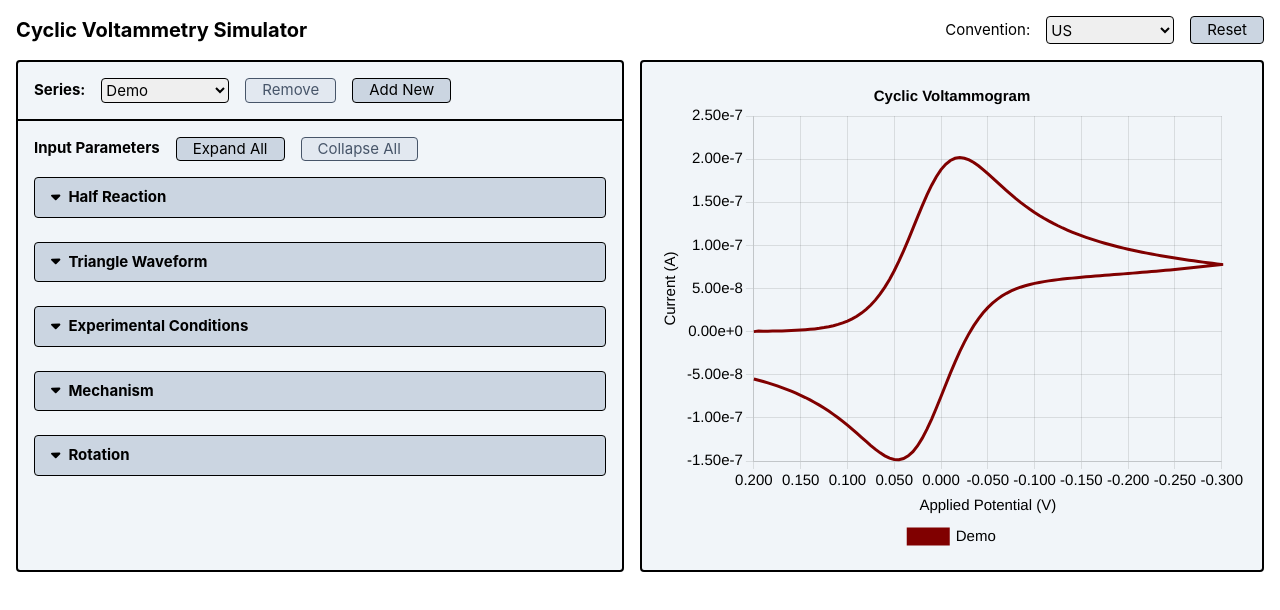
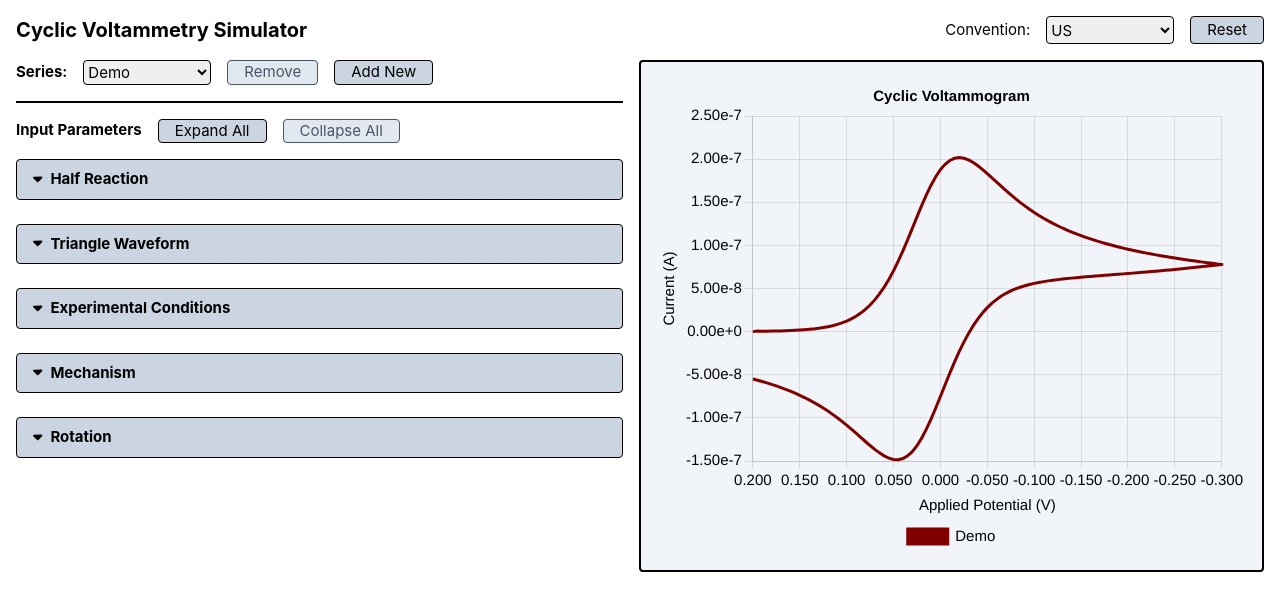
Before and after one commit to cv-sim/cv-sim-2, a Vue app: page / in a window 1280 px wide. Shown: the top 610 px of the page. Built offline with nearby package versions, Linux system fonts and the light colour scheme.

Commit message:
ui adjustments

```diff
--- a/src/assets/main.css
+++ b/src/assets/main.css
@@ -45,3 +45,9 @@ button,
 .v-leave-to {
   opacity: 0;
 }
+
+hr {
+  border: none;
+  height: 2px;
+  background-color: black;
+}
--- a/src/components/SimulatorDashboard.vue
+++ b/src/components/SimulatorDashboard.vue
@@ -5,9 +5,9 @@ import InputParameters from '@/components/main/InputParameters.vue'
 
 <template>
   <div class="flex max-xl:flex-col-reverse gap-4 h-full justify-center pb-4">
-    <InputParameters class="max-w-2xl max-xl:self-center w-full overflow-auto xl:max-h-128" />
+    <InputParameters class="max-w-3xl max-xl:self-center w-full overflow-auto h-full" />
     <CyclicVoltammogram
-      class="w-full max-xl:self-center min-h-80 md:min-h-112 max-h-128 md:max-xl:max-w-2xl xl:max-w-3xl"
+      class="w-full max-xl:self-center min-h-80 sm:min-h-112 max-h-128 md:max-xl:max-w-2xl xl:max-w-3xl"
     />
   </div>
 </template>
--- a/src/components/main/InputParameters.vue
+++ b/src/components/main/InputParameters.vue
@@ -39,8 +39,8 @@ function toggleGroupVisibilities(value) {
 </script>
 
 <template>
-  <div class="flex flex-col bg-slate-100 border-2 border-black rounded">
-    <div class="p-4">
+  <div class="flex flex-col gap-4">
+    <div>
       <InputSelect label="<b>Series:</b>" v-model="store.selectedID" :options="seriesOptions">
         <template #after-select>
           <button @click="store.removeSeries(store.selectedID)" :disabled="store.count <= 1">
@@ -53,7 +53,8 @@ function toggleGroupVisibilities(value) {
         </template>
       </InputSelect>
     </div>
-    <div class="flex flex-col gap-y-4 border-t-2 border-black p-4">
+    <hr />
+    <div class="flex flex-col gap-y-4">
       <div class="flex flex-wrap gap-4">
         <span class="font-bold">Input Parameters</span>
         <button
```
